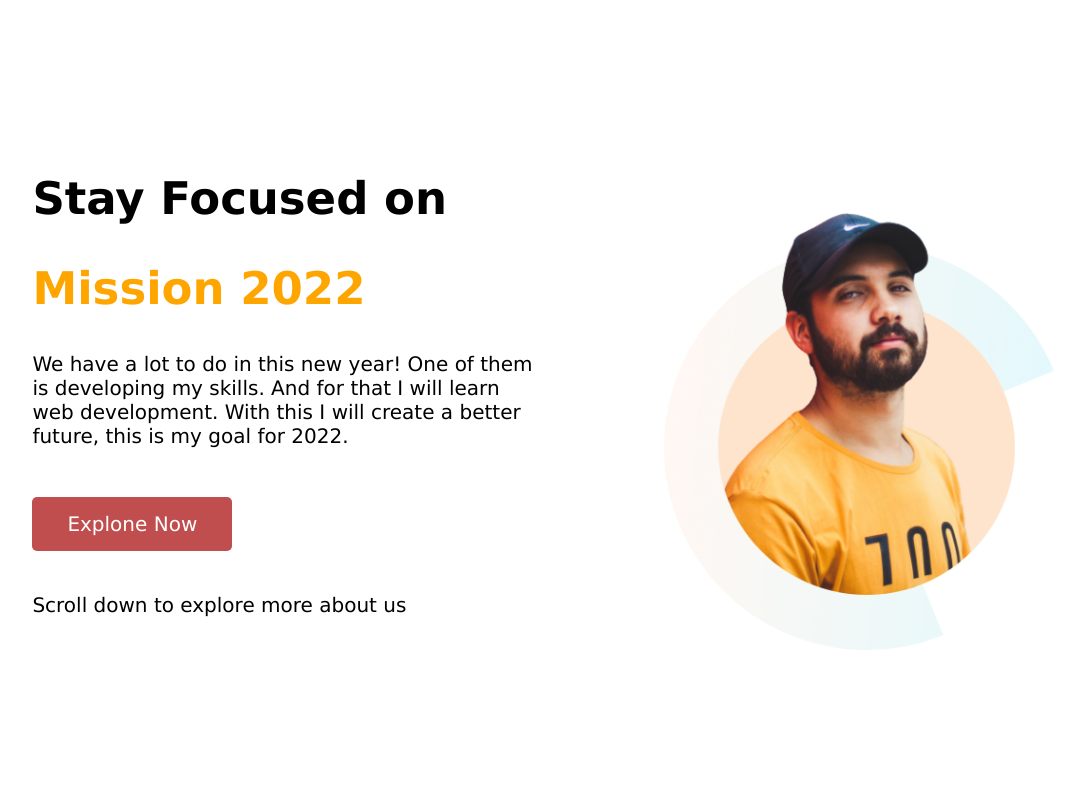
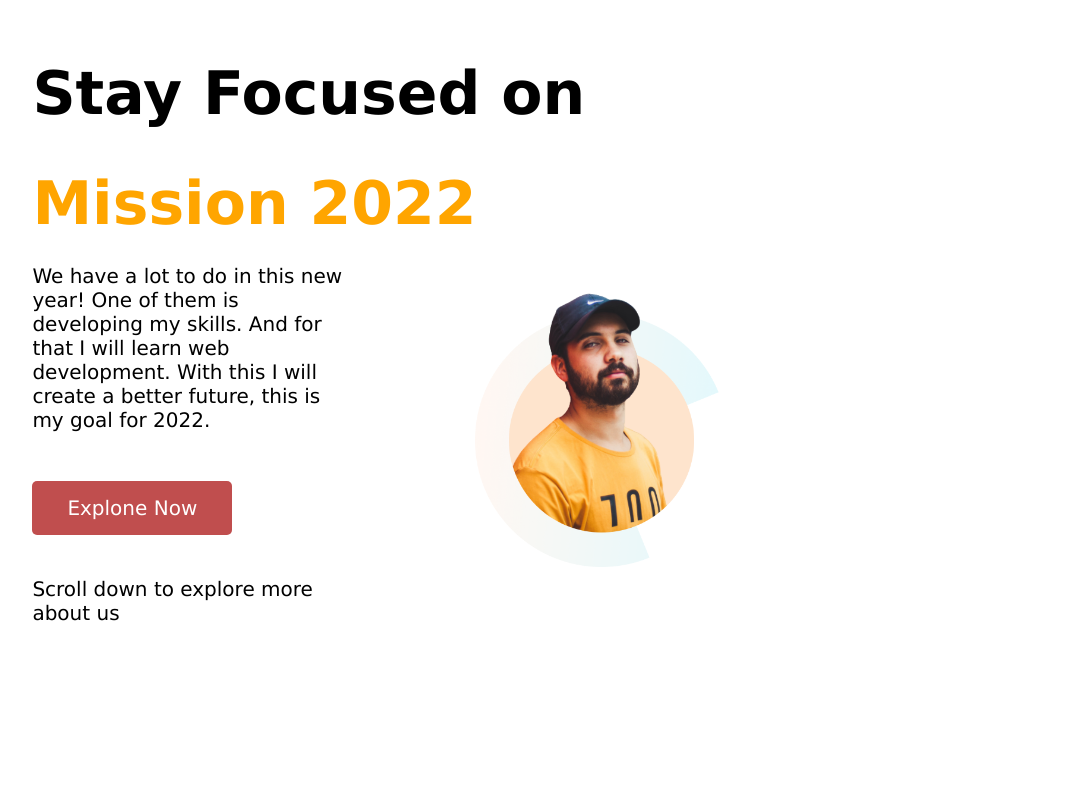
Before and after one commit to Engr-Jishan/Portfolio-repo, a plain HTML site: page index.html in a window 1280 px wide. Shown: the top 792 px of the page, without its empty margins (102-1186 px from the left). Drawn offline with Linux system fonts and the light colour scheme.

Commit message:
few-line

```diff
--- a/index.html
+++ b/index.html
@@ -10,10 +10,12 @@
 </head>
 
 <body>
+    <div class="few-line">
+        <h1>Stay Focused on</h1>
+        <h1><span class="simple">Mission 2022</span></h1>
+    </div>
     <section>
         <div class="flow-width">
-            <h1>Stay Focused on</h1>
-            <h1><span class="simple">Mission 2022</span></h1>
             <p>We have a lot to do in this new year! One of them is developing my skills. And for that I will learn web
                 development. With this I will create a better future, this is my goal for 2022.</p>
             <br>
--- a/style.css
+++ b/style.css
@@ -1,11 +1,20 @@
 .flow-width{
     font-size: 30px;
     font-family: Verdana;
+}
+.few-line{
+    font-size: 30px;
+    font-family: verdana;
+    padding-left: 10%;
+    padding-top: 10px;
+    border-left: 10% solid green;
+    height: 100px;
 }
 .simple{
     color: orange;
 }
 .flow-width p{
+
     font-size: 20px;
 }
 section{
@@ -13,7 +22,7 @@ section{
     margin-bottom: 150px;
 }
 .flow-width{
-    width: 50%;
+    width: 25%;
     padding-left: 10%;
     padding-top: 10%;
 }
```
